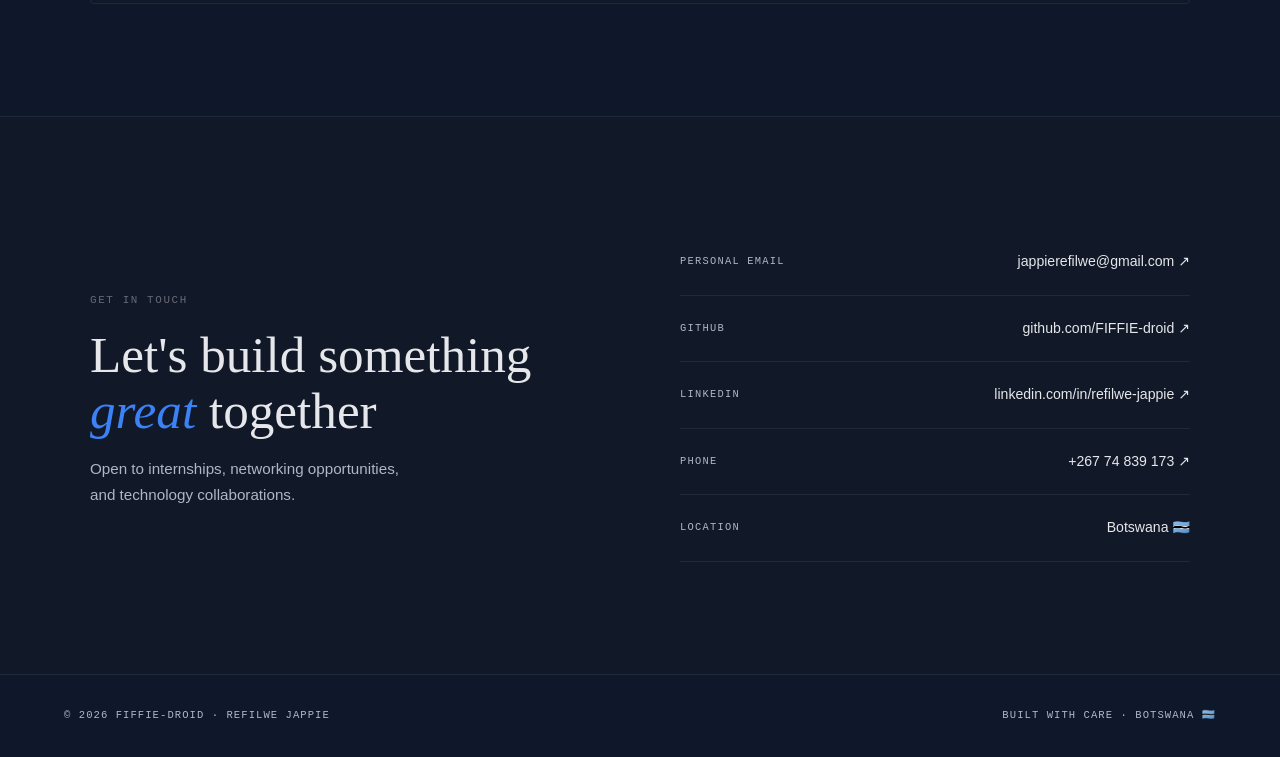
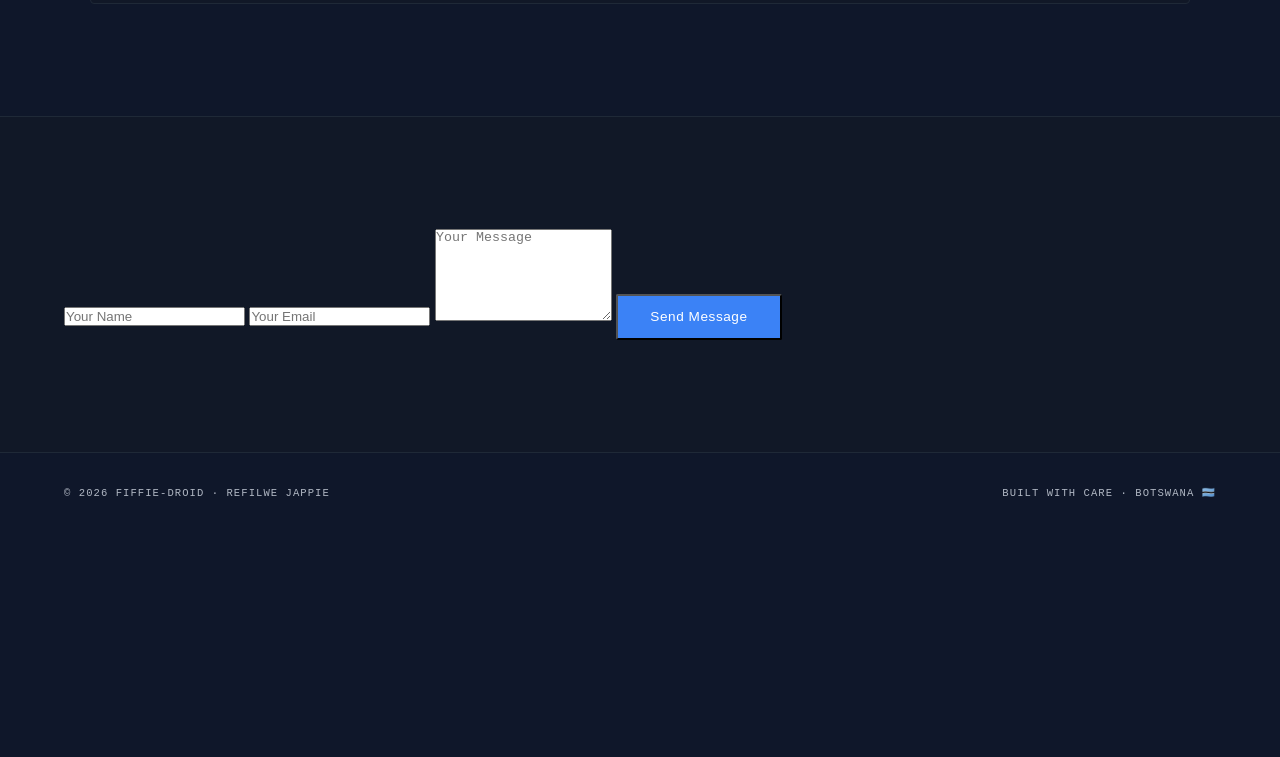
Before and after one commit to FIFFIE-droid/Fiffie-droid-portfolio, a plain HTML site: page index.html in a window 1280 px wide. Shown: the part 6786-7543 px from the top of the page. After the commit the page ends 7321 px from the top, so only its background shows below. Drawn offline with Linux system fonts and the light colour scheme.

Commit message:
Update index.html

```diff
--- a/index.html
+++ b/index.html
@@ -286,36 +286,37 @@
 </section>
 
 <section id="contact" class="contact-section">
-  <div class="container contact-grid">
-    <div>
-      <span class="section-label light">Get in touch</span>
-      <h2>Let's build something <em>great</em> together</h2>
-      <p>Open to internships, networking opportunities, and technology collaborations.</p>
-    </div>
-    <div class="contact-links">
-    <a href="https://mail.google.com/mail/?view=cm&to=jappierefilwe@gmail.com"
-   target="_blank" rel="noopener" class="contact-link">
-        <span class="contact-link-label">Personal Email</span>
-        <span class="contact-link-value">jappierefilwe@gmail.com ↗</span>
-      </a>
-      <a href="https://github.com/FIFFIE-droid" target="_blank" rel="noopener" class="contact-link">
-        <span class="contact-link-label">GitHub</span>
-        <span class="contact-link-value">github.com/FIFFIE-droid ↗</span>
-      </a>
-      <a href="https://linkedin.com/in/refilwe-jappie" target="_blank" rel="noopener" class="contact-link">
-        <span class="contact-link-label">LinkedIn</span>
-        <span class="contact-link-value">linkedin.com/in/refilwe-jappie ↗</span>
-      </a>
-      <a href="tel:+26774839173" class="contact-link">
-        <span class="contact-link-label">Phone</span>
-        <span class="contact-link-value">+267 74 839 173 ↗</span>
-      </a>
-      <div class="contact-link no-link">
-        <span class="contact-link-label">Location</span>
-        <span class="contact-link-value">Botswana 🇧🇼</span>
-      </div>
-    </div>
-  </div>
+  <div class="contact-links">
+  <form id="contactForm" class="contact-form">
+    <input
+      type="text"
+      id="name"
+      placeholder="Your Name"
+      required
+    >
+
+    <input
+      type="email"
+      id="email"
+      placeholder="Your Email"
+      required
+    >
+
+    <textarea
+      id="message"
+      placeholder="Your Message"
+      rows="6"
+      required
+    ></textarea>
+
+    <button type="submit" class="btn-primary">
+      Send Message
+    </button>
+
+    <p id="status"></p>
+  </form>
+</div>
+
 </section>
 </main>
 <footer>
@@ -324,6 +325,6 @@
 </footer>
 
 <button id="topBtn" aria-label="Scroll to top">↑</button>
-<script src="script.js"defer></script>
+<script src="script.js" defer></script>
 </body>
 </html>
```
